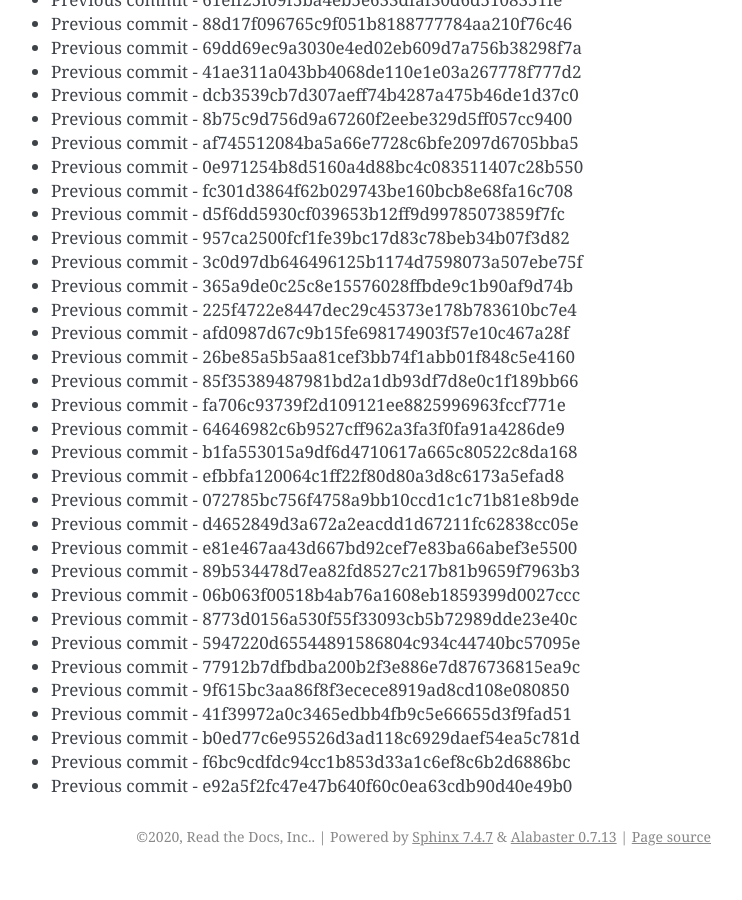
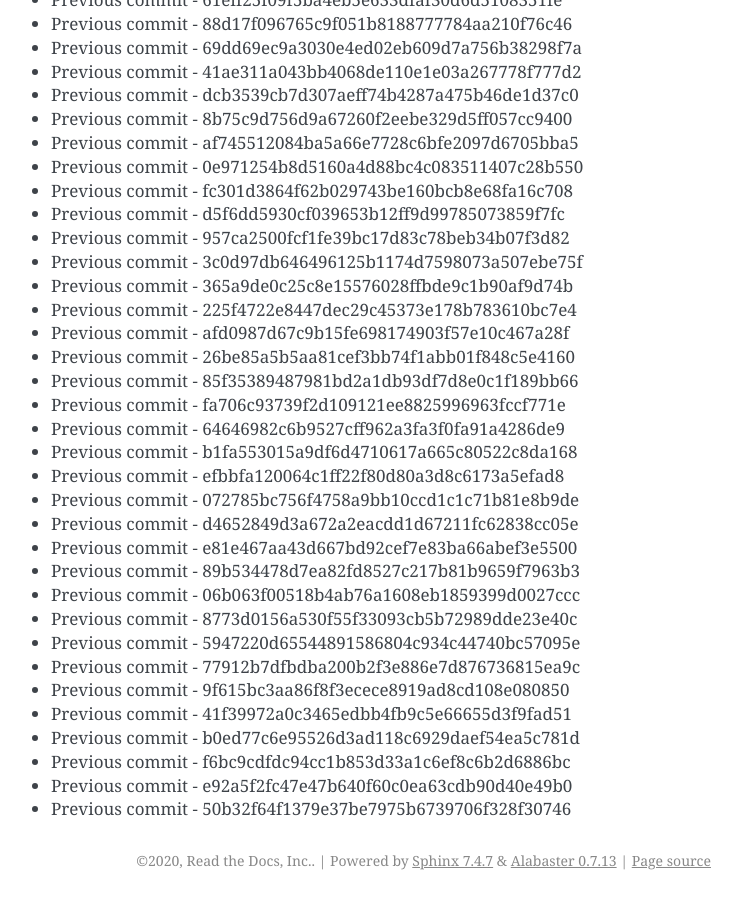
Before and after one commit to readthedocs/rtd-git-stresstest, a Sphinx documentation site: the page built from docs/updates.rst, in a window 1280 px wide and 900 px high, scrolled down 21192 px. Shown: the whole window, without its empty margins (399-1141 px from the left). Built offline with Sphinx 7.4.7, drawn with Linux system fonts in a browser that asks for light colours; before the commit the page ends 22068 px from its top, so only the background shows below that.

Commit message:
Generating commit from previous: 50b32f64f1379e37be7975b6739706f328f30746

```diff
--- a/docs/updates.rst
+++ b/docs/updates.rst
@@ -922,3 +922,4 @@ It can be tested for any performance characteristics.
 * Previous commit - b0ed77c6e95526d3ad118c6929daef54ea5c781d
 * Previous commit - f6bc9cdfdc94cc1b853d33a1c6ef8c6b2d6886bc
 * Previous commit - e92a5f2fc47e47b640f60c0ea63cdb90d40e49b0
+* Previous commit - 50b32f64f1379e37be7975b6739706f328f30746
```
